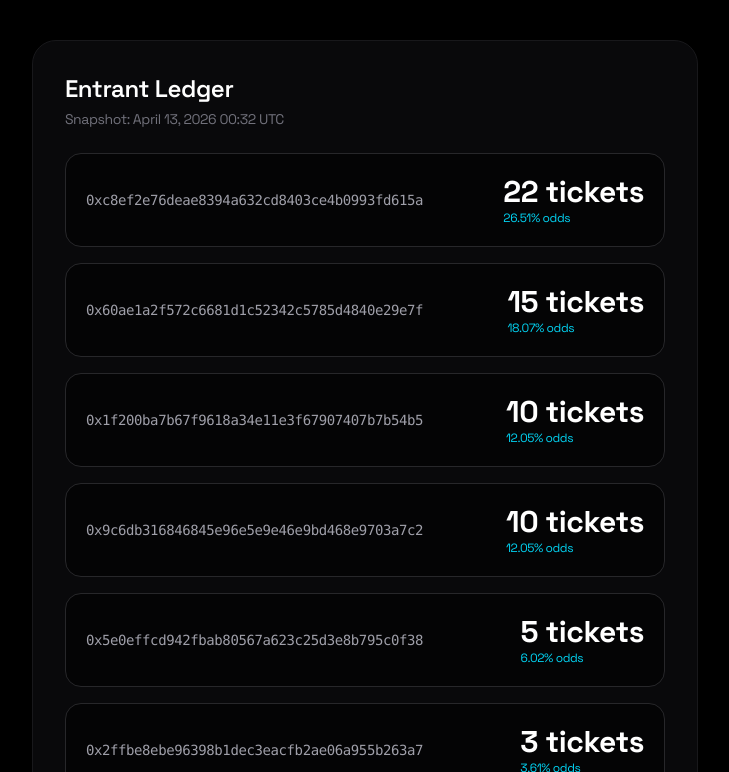
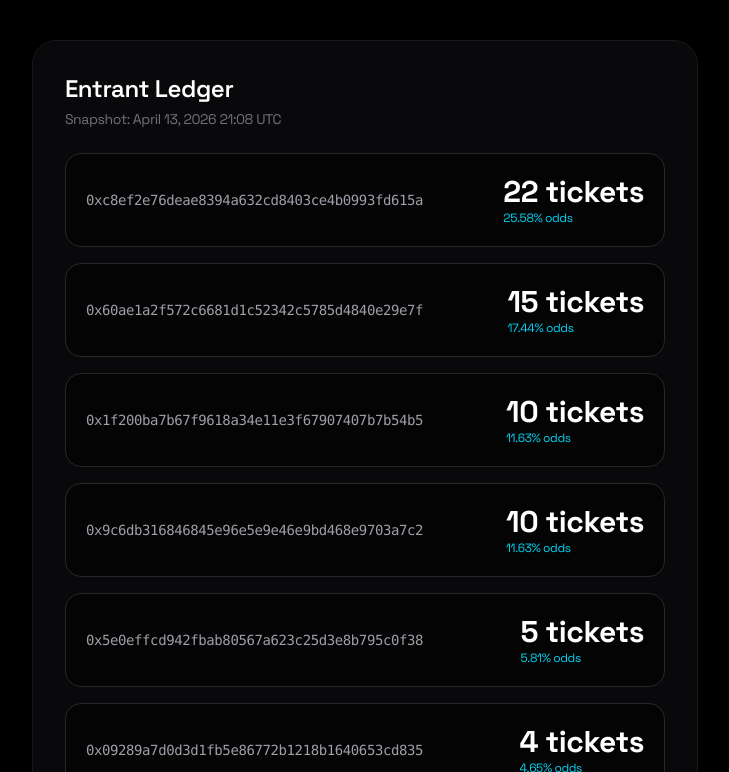
Before and after one commit to GridPhantoms/grid-keys-points, a Next.js app: page /raffle in a window 1280 px wide. Shown: the part 1128-1900 px from the top of the page, without its empty margins (275-1004 px from the left). Built offline with nearby package versions, Linux system fonts and the light colour scheme.

Commit message:
Update raffle snapshot and snapshot time to April 13, 2026 21:08 UTC

```diff
--- a/app/raffle/page.tsx
+++ b/app/raffle/page.tsx
@@ -8,7 +8,7 @@ export default function RaffleTracker() {
   const [totalTickets, setTotalTickets] = useState(0);
   const [entrants, setEntrants] = useState<any[]>([]);
   const [loading, setLoading] = useState(true);
-  const [lastSnapshot] = useState("April 13, 2026 00:32 UTC");
+  const [lastSnapshot] = useState("April 13, 2026 21:08 UTC");
   const [menuOpen, setMenuOpen] = useState(false);
 
   // Exact timestamp of the 30th mint (Token #406) — 2026-04-10 02:10:23 UTC
```
Also changed, not shown: public/raffle-snapshot.csv.
